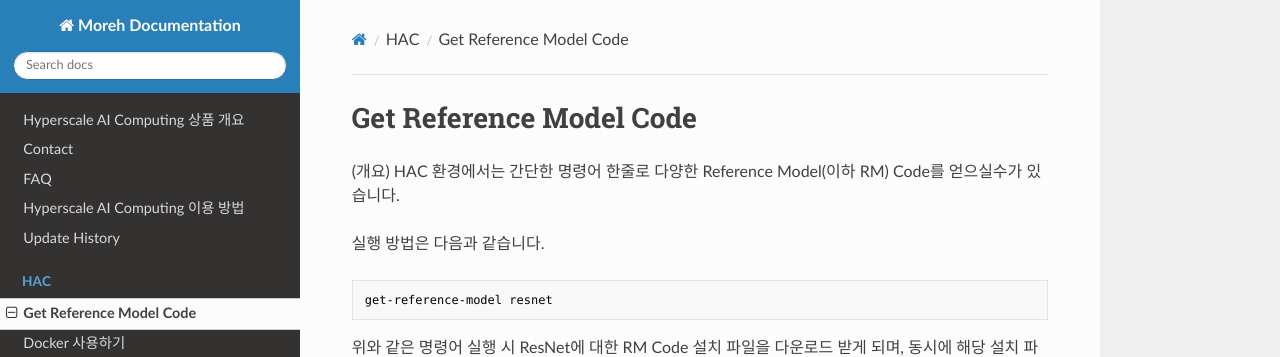
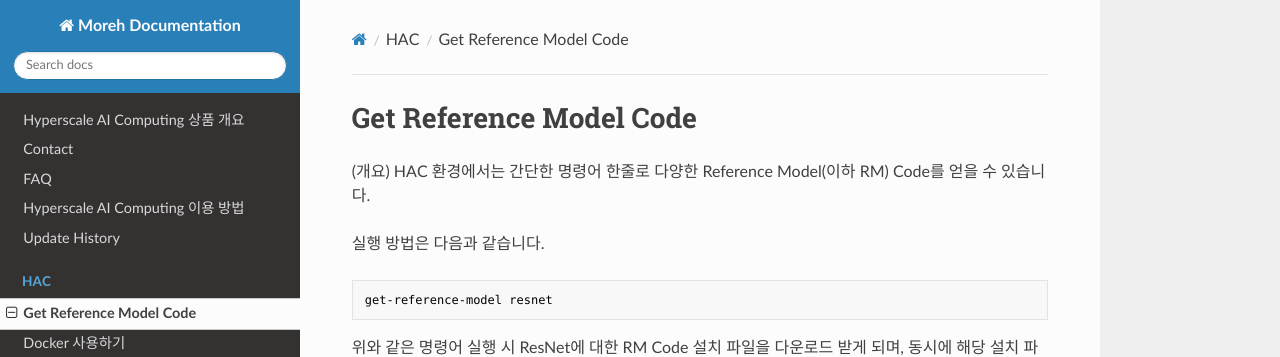
Before and after one commit to johyun1001/moreh-docs-public, an MkDocs documentation site: the page built from docs/HAC/Get Reference Model Code.md, in a window 1280 px wide. Shown: the top 357 px of the page. Built offline with MkDocs 1.6.1, drawn with Linux system fonts in a browser that asks for light colours; nearby versions of some CDN libraries.

Commit message:
Update Get Reference Model Code.md

```diff
--- a/docs/HAC/Get Reference Model Code.md
+++ b/docs/HAC/Get Reference Model Code.md
@@ -1,7 +1,7 @@
 # Get Reference Model Code
 
 (개요)
-HAC 환경에서는 간단한 명령어 한줄로 다양한 Reference Model(이하 RM) Code를 얻으실수가 있습니다.
+HAC 환경에서는 간단한 명령어 한줄로 다양한 Reference Model(이하 RM) Code를 얻을 수 있습니다.
 
 실행 방법은 다음과 같습니다.
 
```
